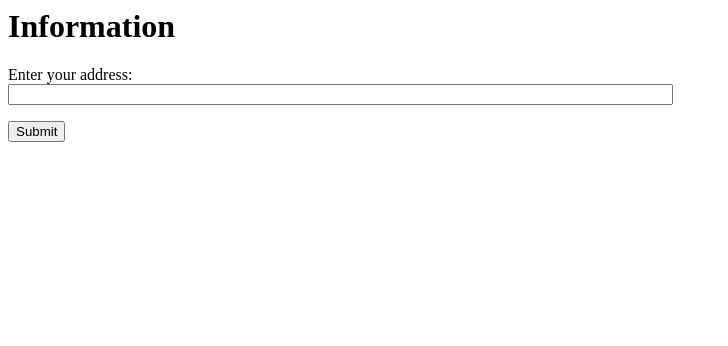
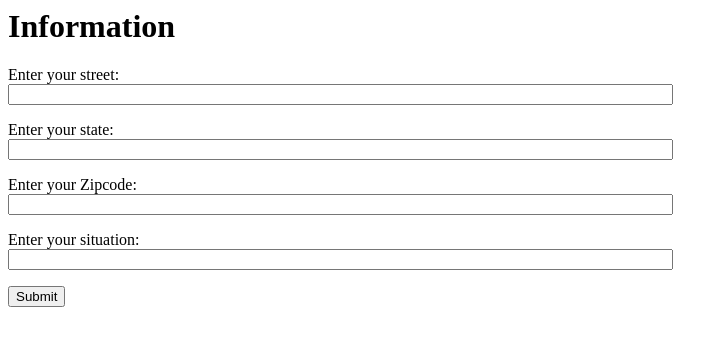
Before and after one commit to jarjun/EmergencyTextToVoiceCall, a Python web app: template app/templates/request.html in a window 1280 px wide. Shown: the top 346 px of the page, without its empty margins (0-728 px from the left). Run offline with Jinja, Linux system fonts and the light colour scheme; the template is opened without the code that fills it, so the values that code supplies are empty, except form fields; form fields are guessed from the names that the template uses.

Commit message:
Added more input boxes

```diff
--- a/app/templates/request.html
+++ b/app/templates/request.html
@@ -8,9 +8,25 @@
   <form placeholder="Address" action="" method="post" name="address">
       {{ form.hidden_tag() }}
       <p>
-          Enter your address:<br>
-          {{ form.address(size=80) }}<br>
+          Enter your street:<br>
+          {{ form.street(size=80) }}<br>
       </p>
+
+      <p>
+          Enter your state:<br>
+          {{ form.state(size=80) }}<br>
+      </p>
+
+      <p>
+          Enter your Zipcode:<br>
+          {{ form.zipCode(size=80) }}<br>
+      </p>
+
+      <p>
+          Enter your situation:<br>
+          {{ form.desc(size=80) }}<br>
+      </p>
+
       <p><input type="submit" value="Submit"></p>
   </form>
 {% endblock %}
```
